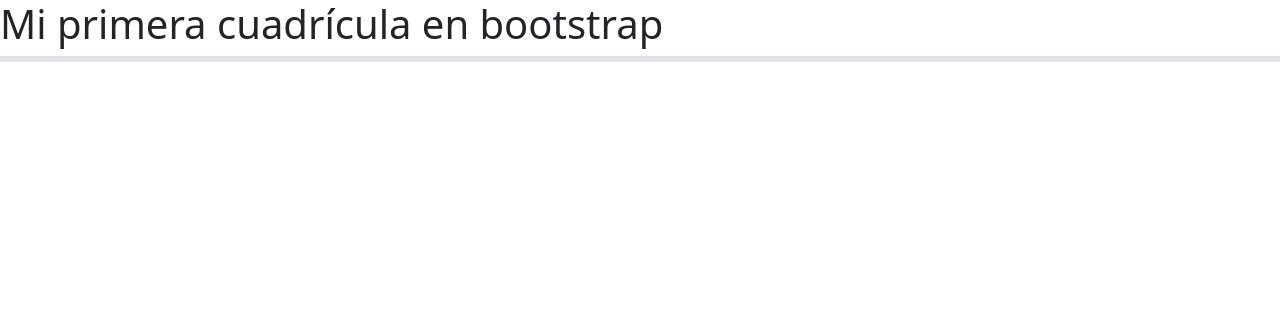
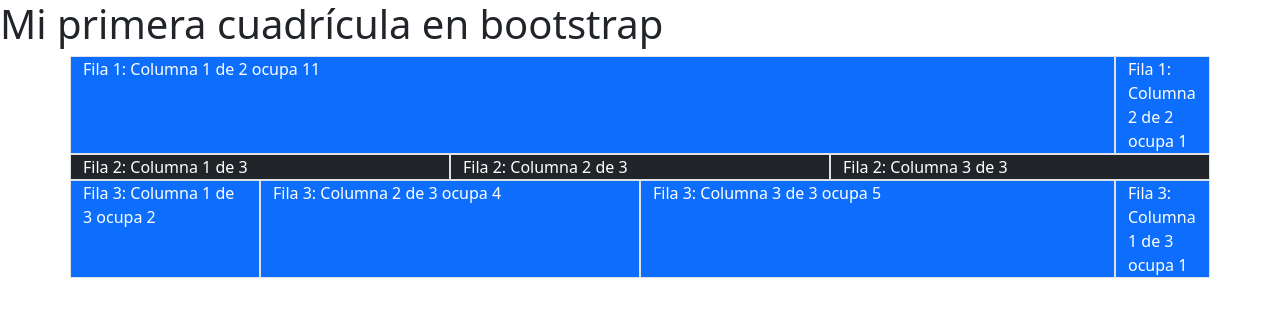
Before and after one commit to Vadok33/Marcas_Dam, a plain HTML site: page boostrap/ejercicio2.html in a window 1280 px wide. Drawn offline with nearby package versions, Linux system fonts and the light colour scheme.

Commit message:
Ejercicios de Bootstrap

```diff
--- a/boostrap/ejercicio2.html
+++ b/boostrap/ejercicio2.html
@@ -12,22 +12,23 @@
 </head>
 <body>
     <h1>Mi primera cuadrícula en bootstrap</h1>
-    <div class="row" >
-        <div class="col-11 border"></div>
-        <div class="col-1 border"></div>
+    <div class="container">
+    <div class="row bg-primary text-white"  >
+        <div class="col-11 border">Fila 1: Columna 1 de 2 ocupa 11</div>
+        <div class="col-1 border">Fila 1: Columna 2 de 2 ocupa 1</div>
     </div>
-    <div class="row">
-        <div class="col-4 border"></div>
-        <div class="col-4 border"></div>
-        <div class="col-4 border"></div>
+    <div class="row bg-dark text-white">
+        <div class="col-4 border">Fila 2: Columna 1 de 3</div>
+        <div class="col-4 border">Fila 2: Columna 2 de 3</div>
+        <div class="col-4 border">Fila 2: Columna 3 de 3</div>
     </div>
-    <div class="row">
-        <div class="col-2 border"></div>
-        <div class="col-4 border"></div>
-        <div class="col-5 border"></div>
-        <div class="col-1 border primary"></div>
+    <div class="row bg-primary text-white">
+        <div class="col-2 border">Fila 3: Columna 1 de 3 ocupa 2</div>
+        <div class="col-4 border">Fila 3: Columna 2 de 3 ocupa 4</div>
+        <div class="col-5 border">Fila 3: Columna 3 de 3 ocupa 5</div>
+        <div class="col-1 border primary">Fila 3: Columna 1 de 3 ocupa 1</div>
     </div>
-
+    </div>
 
 </body>
 </html>
```
Also changed, not shown: boostrap/ejercicio3.html (+20 -1 lines).
